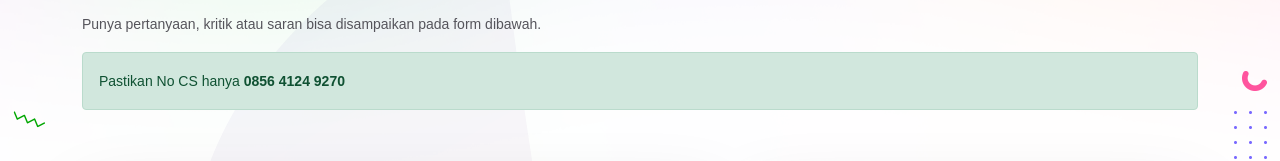
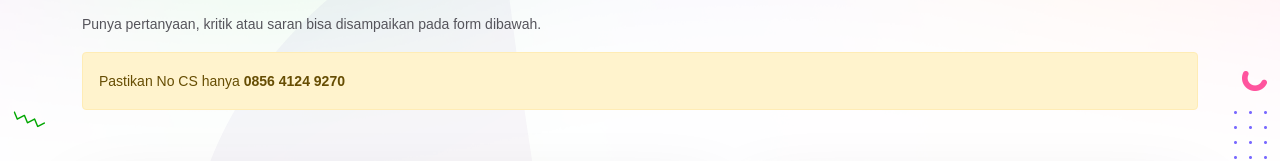
Before and after one commit to adriansahdotnet/kiosweb, a Next.js app: page /contact in a window 1280 px wide. Shown: the part 233-394 px from the top of the page. Built offline with nearby package versions, Linux system fonts and the light colour scheme; no server answers; grey boxes are pictures that could not be loaded; a web font is replaced by a local one.

Commit message:
edit sewa

```diff
--- a/src/components/Contact/ContactArea.js
+++ b/src/components/Contact/ContactArea.js
@@ -28,7 +28,7 @@ const ContactArea = () => {
                   Punya pertanyaan, kritik atau saran bisa disampaikan pada form
                   dibawah.
                 </p>
-                <div className="alert alert-success" role="alert">
+                <div className="alert alert-warning" role="alert">
                   Pastikan No CS hanya{" "}
                   <a href="https://wa.me/6285641249270">
                     <b>0856 4124 9270</b>
```
